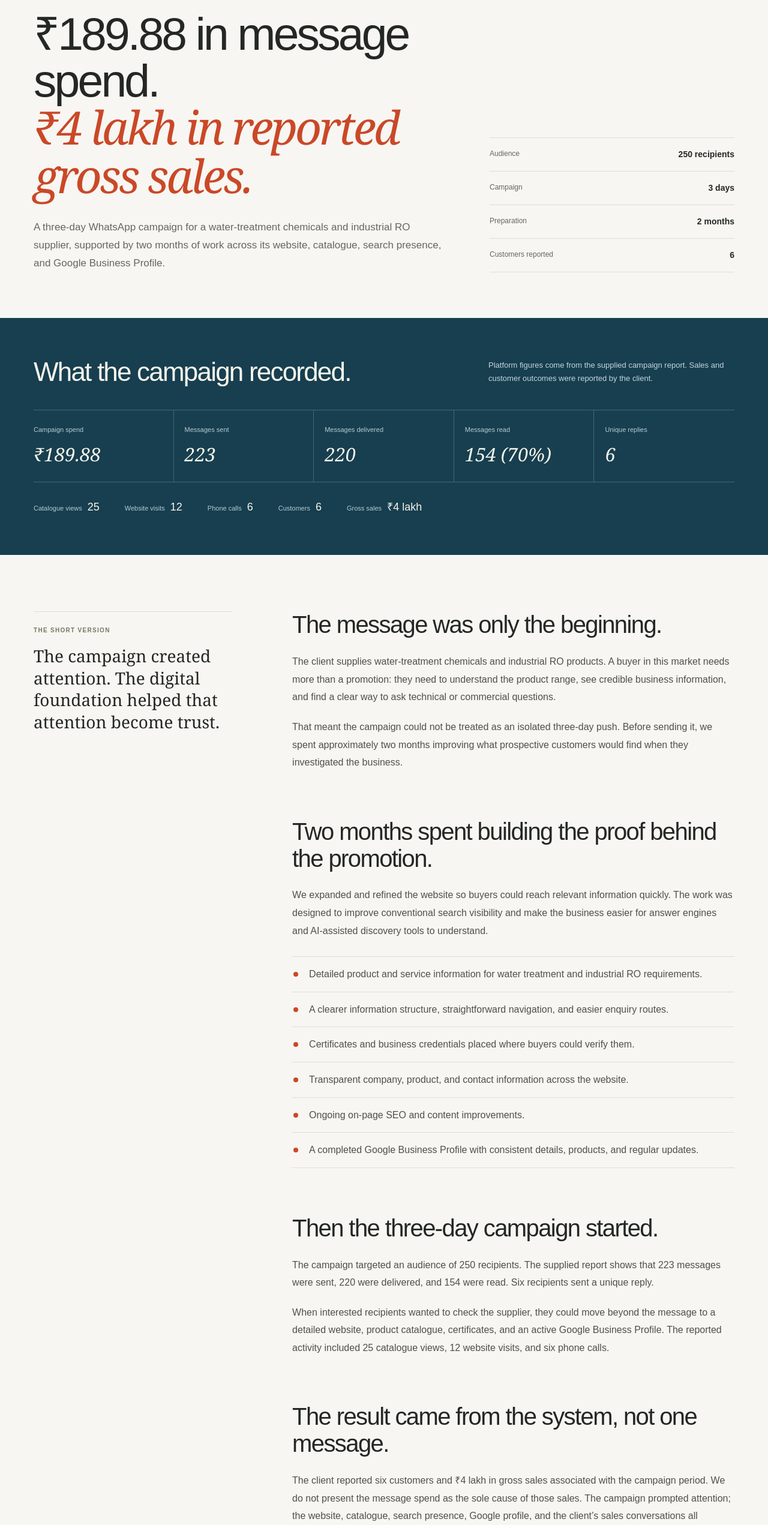
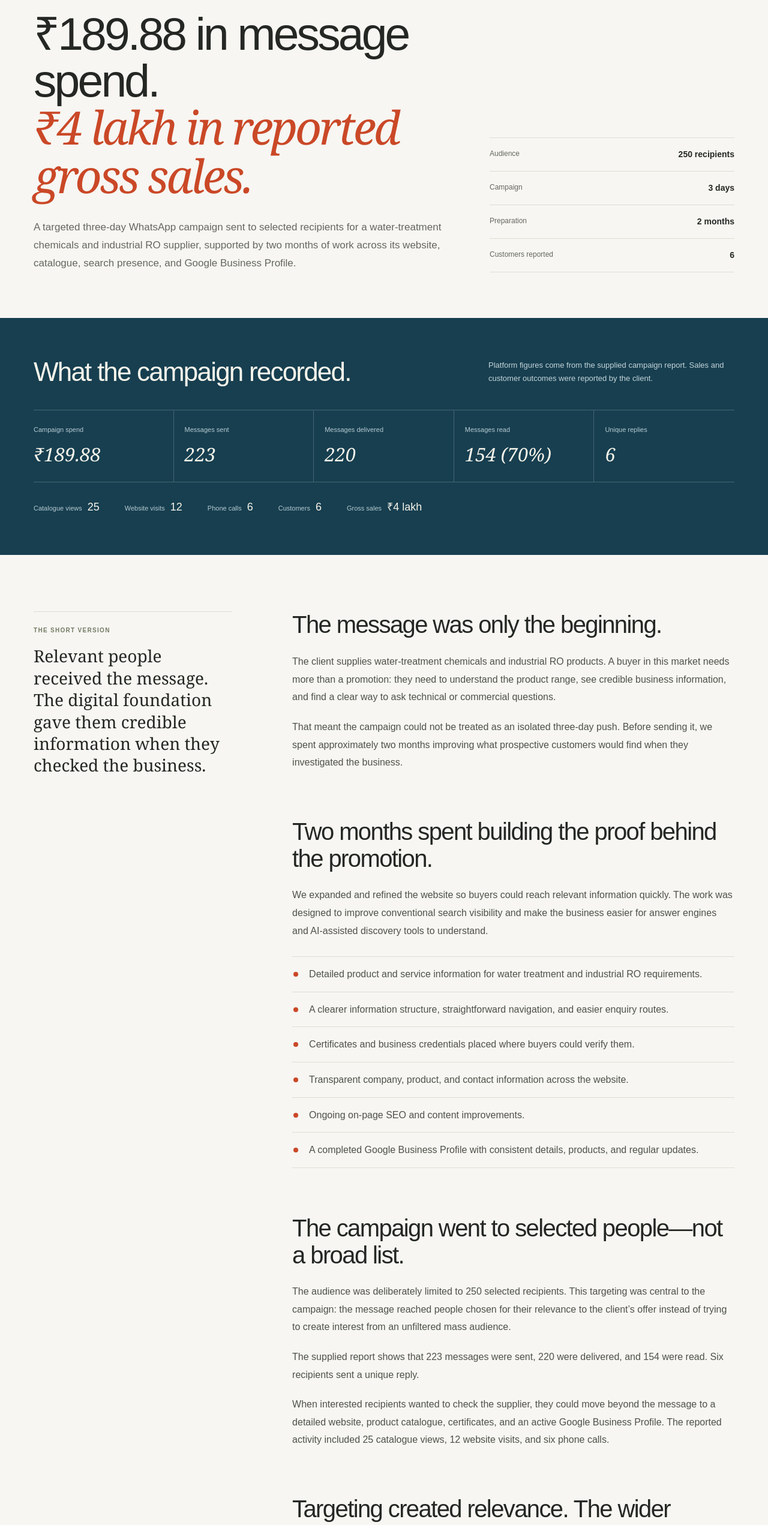
Before and after one commit to golddigi/golddigi-website, a Next.js app: page /case-studies/whatsapp-campaign-water-treatment in a window 1280 px wide. Shown: the part 234-2776 px from the top of the page at 60% size. Built offline with nearby package versions, Linux system fonts and the light colour scheme.

Commit message:
Clarify targeted campaign strategy

```diff
--- a/app/case-studies/whatsapp-campaign-water-treatment/page.tsx
+++ b/app/case-studies/whatsapp-campaign-water-treatment/page.tsx
@@ -39,7 +39,7 @@ export default function WhatsAppCampaignCaseStudy() {
             <div className={styles.heroCopy}>
               <Link className="text-link" href="/ai-automations">AI automations <Icon name="arrow-right" /></Link>
               <h1>₹189.88 in message spend.<br /><em>₹4 lakh in reported gross sales.</em></h1>
-              <p className={styles.intro}>A three-day WhatsApp campaign for a water-treatment chemicals and industrial RO supplier, supported by two months of work across its website, catalogue, search presence, and Google Business Profile.</p>
+              <p className={styles.intro}>A targeted three-day WhatsApp campaign sent to selected recipients for a water-treatment chemicals and industrial RO supplier, supported by two months of work across its website, catalogue, search presence, and Google Business Profile.</p>
             </div>
             <dl className={styles.heroFacts}>
               <div><dt>Audience</dt><dd>250 recipients</dd></div>
@@ -67,7 +67,7 @@ export default function WhatsAppCampaignCaseStudy() {
           <div className={`section-wrap ${styles.body}`}>
             <aside className={styles.summary} aria-label="Case study summary">
               <p>THE SHORT VERSION</p>
-              <strong>The campaign created attention. The digital foundation helped that attention become trust.</strong>
+              <strong>Relevant people received the message. The digital foundation gave them credible information when they checked the business.</strong>
             </aside>
             <div className={styles.narrative}>
               <section aria-labelledby="challenge-title">
@@ -90,22 +90,23 @@ export default function WhatsAppCampaignCaseStudy() {
               </section>
 
               <section aria-labelledby="campaign-title">
-                <h2 id="campaign-title">Then the three-day campaign started.</h2>
-                <p>The campaign targeted an audience of 250 recipients. The supplied report shows that 223 messages were sent, 220 were delivered, and 154 were read. Six recipients sent a unique reply.</p>
+                <h2 id="campaign-title">The campaign went to selected people—not a broad list.</h2>
+                <p>The audience was deliberately limited to 250 selected recipients. This targeting was central to the campaign: the message reached people chosen for their relevance to the client’s offer instead of trying to create interest from an unfiltered mass audience.</p>
+                <p>The supplied report shows that 223 messages were sent, 220 were delivered, and 154 were read. Six recipients sent a unique reply.</p>
                 <p>When interested recipients wanted to check the supplier, they could move beyond the message to a detailed website, product catalogue, certificates, and an active Google Business Profile. The reported activity included 25 catalogue views, 12 website visits, and six phone calls.</p>
               </section>
 
               <section aria-labelledby="lesson-title">
-                <h2 id="lesson-title">The result came from the system, not one message.</h2>
-                <p>The client reported six customers and ₹4 lakh in gross sales associated with the campaign period. We do not present the message spend as the sole cause of those sales. The campaign prompted attention; the website, catalogue, search presence, Google profile, and the client’s sales conversations all supported the decision.</p>
-                <blockquote>Make the promotion easy to notice. Make the business behind it easy to verify.</blockquote>
+                <h2 id="lesson-title">Targeting created relevance. The wider system supported the decision.</h2>
+                <p>The client reported six customers and ₹4 lakh in gross sales associated with the campaign period. We do not present the ₹189.88 spend alone as the cause of those sales. The selected audience made the campaign relevant; the message prompted attention; and the website, catalogue, search presence, Google profile, and the client’s sales conversations helped recipients evaluate the business.</p>
+                <blockquote>Reach the right people, then make the business behind the message easy to verify.</blockquote>
               </section>
             </div>
           </div>
 
           <section className={`section-wrap ${styles.note}`} aria-labelledby="context-title">
             <h2 id="context-title">Result context</h2>
-            <p>This case study describes one campaign and does not promise the same result for another business. ₹4 lakh is client-reported gross sales, not profit. Website visits, catalogue views, replies, calls, and customers are reported outcomes and may overlap; they are not presented as a strict sequential funnel.</p>
+            <p>This case study describes one targeted campaign and does not promise the same result for another business. ₹4 lakh is client-reported gross sales, not profit. Audience selection, offer relevance, timing, the client’s sales process, and the supporting digital presence can all affect results. Website visits, catalogue views, replies, calls, and customers are reported outcomes and may overlap; they are not presented as a strict sequential funnel.</p>
           </section>
 
           <section className={`section-wrap ${styles.cta}`} aria-labelledby="case-study-contact-title">
--- a/app/components/case-study-teaser.tsx
+++ b/app/components/case-study-teaser.tsx
@@ -12,9 +12,9 @@ export function CaseStudyTeaser({ compact = false }: { compact?: boolean }) {
             ₹189.88 in message spend.<br /><em>₹4 lakh in reported gross sales.</em>
           </h2>
           <p>
-            A three-day campaign worked because two months of website, catalogue,
-            search, and Google Business Profile improvements had already made the
-            supplier easier to understand and trust.
+            A carefully selected audience made this three-day campaign relevant.
+            Two months of website, catalogue, search, and Google Business Profile
+            improvements then helped interested recipients verify the supplier.
           </p>
           <Link className="button button-dark" href="/case-studies/whatsapp-campaign-water-treatment">
             Read the case study <Icon name="arrow-up-right" />
--- a/app/seo.ts
+++ b/app/seo.ts
@@ -38,7 +38,7 @@ export const publicPages = {
     kind: "case-study",
     title: "WhatsApp Campaign Case Study: ₹189.88 to ₹4 Lakh Sales | Golddigi",
     name: "Water treatment WhatsApp campaign case study",
-    description: "See how two months of website, catalogue, search and Google Business Profile work supported a three-day WhatsApp campaign and ₹4 lakh in client-reported gross sales.",
+    description: "See how a selected audience and two months of website, catalogue, search and Google profile work supported a three-day WhatsApp campaign and ₹4 lakh in reported gross sales.",
   },
   "/work/shivom-designs": {
     kind: "project",
```
